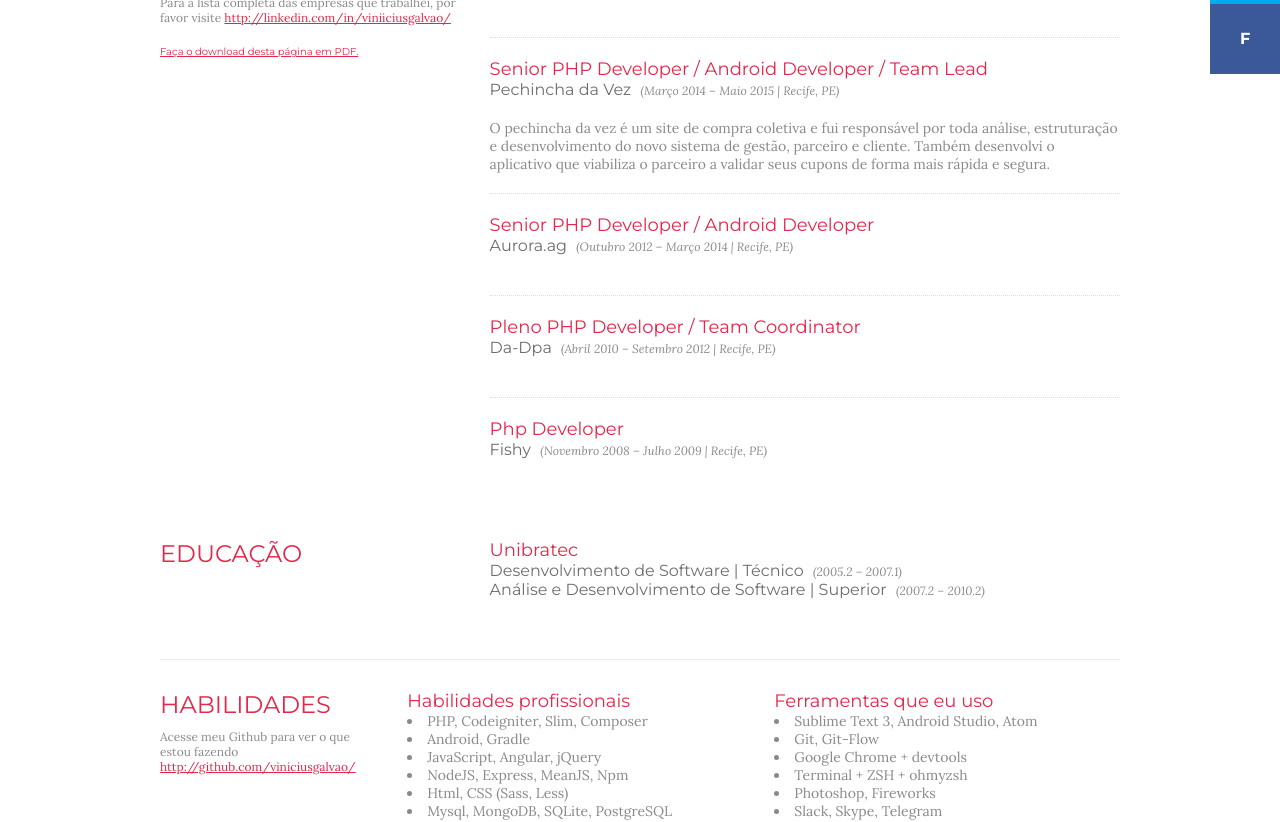
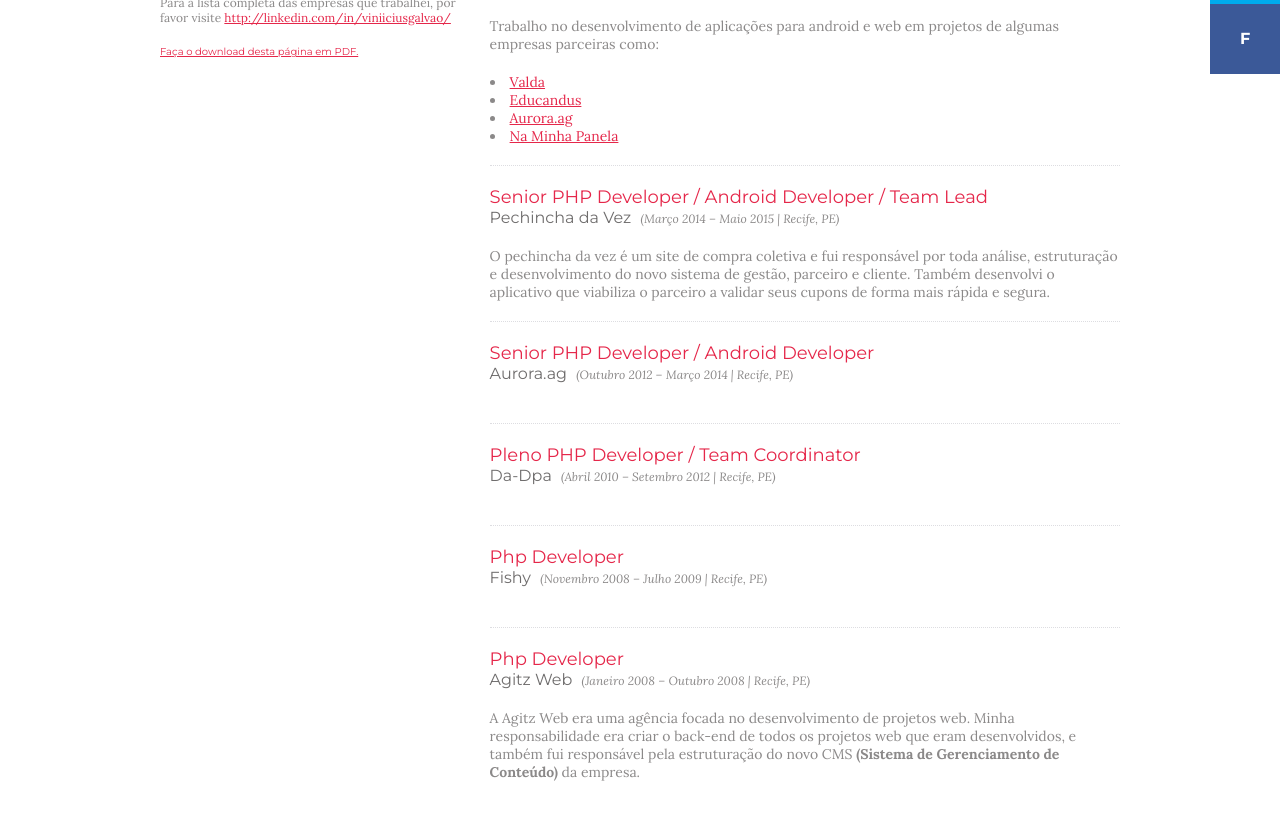
Before and after one commit to viniciusgalvao/resume, a website: page index.html in a window 1280 px wide. Shown: the part 456-1278 px from the top of the page. Drawn offline with Linux system fonts and the light colour scheme.

Commit message:
Update some descriptions

```diff
--- a/index.html
+++ b/index.html
@@ -53,10 +53,13 @@
               Freelancer
               <span class="content-time">(<time>Maio 2015</time> – Presente | <span class="address">Recife, PE)</span></span>
             </h4>
-
-
-            <p></p>
-
+            <p>Trabalho no desenvolvimento de aplicações para android e web em projetos de algumas empresas parceiras como:</p><br/>
+            <ul>
+                <li><a target="_blank" href="http://www.valda.com.br">Valda</a></li>
+                <li><a target="_blank" href="http://www.educandus.com.br">Educandus</a></li>
+                <li><a target="_blank" href="http://www.aurora.ag">Aurora.ag</a></li>
+                <li><a target="_blank" href="http://www.naminhapanela.com">Na Minha Panela</a></li>
+            </ul>
           </div>
 
           <div class="content-item">
@@ -93,15 +96,24 @@
           </div>
 
           <div class="content-item">
-            <h3><a href="http://pianolab.com.br">Php Developer</a></h3>
+            <h3><a href="http://fishy.com.br">Php Developer</a></h3>
             <h4>
               Fishy
               <span class="content-time">(<time>Novembro 2008</time> – <time>Julho 2009</time> | <span class="address">Recife, PE)</span></span>
             </h4>
-
-
             <p></p>
           </div>
+
+          <div class="content-item">
+            <h3><a href="#">Php Developer</a></h3>
+            <h4>
+              Agitz Web
+              <span class="content-time">(<time>Janeiro 2008</time> – <time>Outubro 2008</time> | <span class="address">Recife, PE)</span></span>
+            </h4>
+
+            <p>A Agitz Web era uma agência focada no desenvolvimento de projetos web. Minha responsabilidade era criar o back-end de todos os projetos web que eram desenvolvidos, e também fui responsável pela estruturação do novo CMS <b>(Sistema de Gerenciamento de Conteúdo)</b> da empresa.</p>
+          </div>
+
         </div>
       </section>
 
```
Also changed, not shown: 1 other file.
